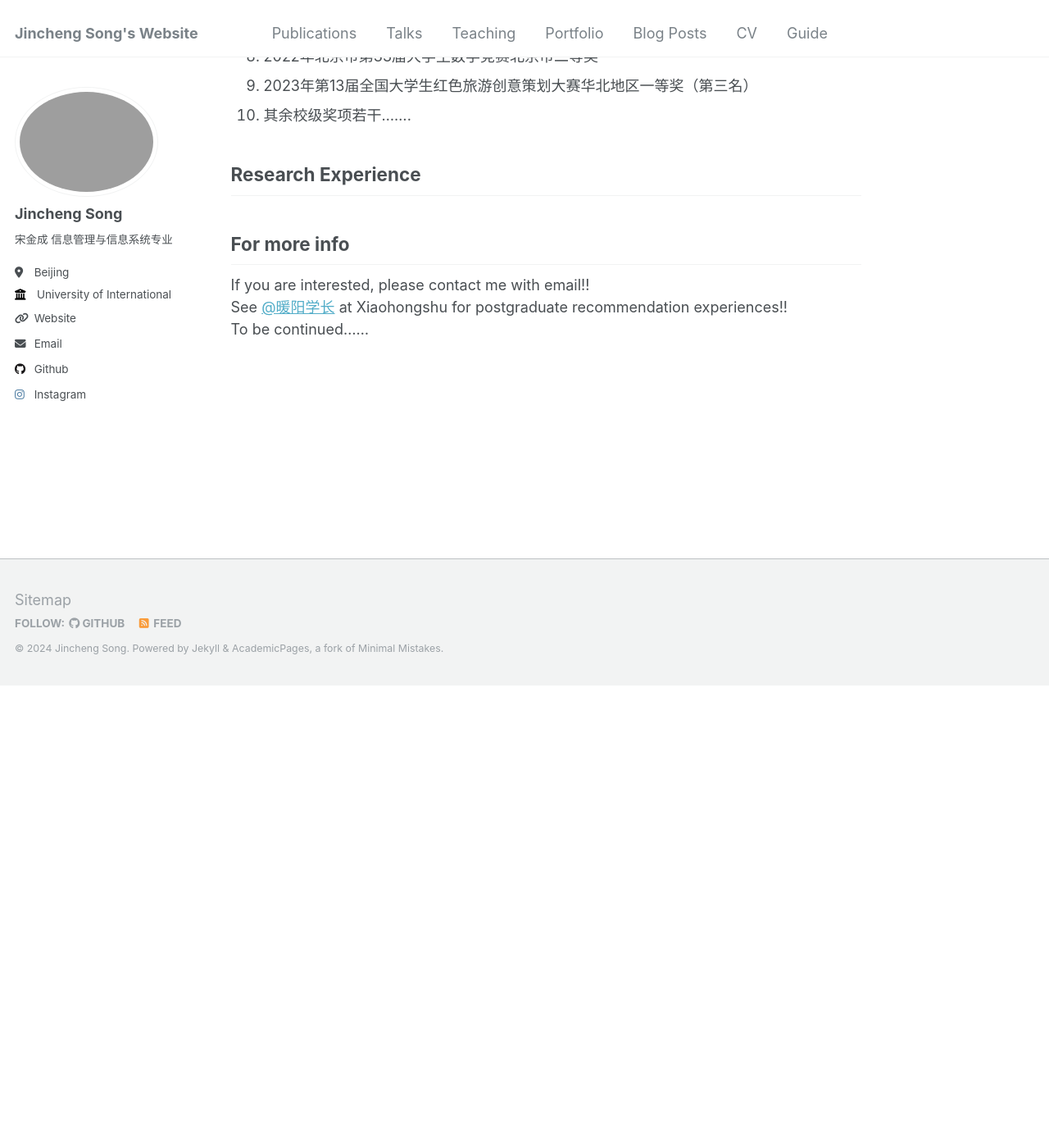
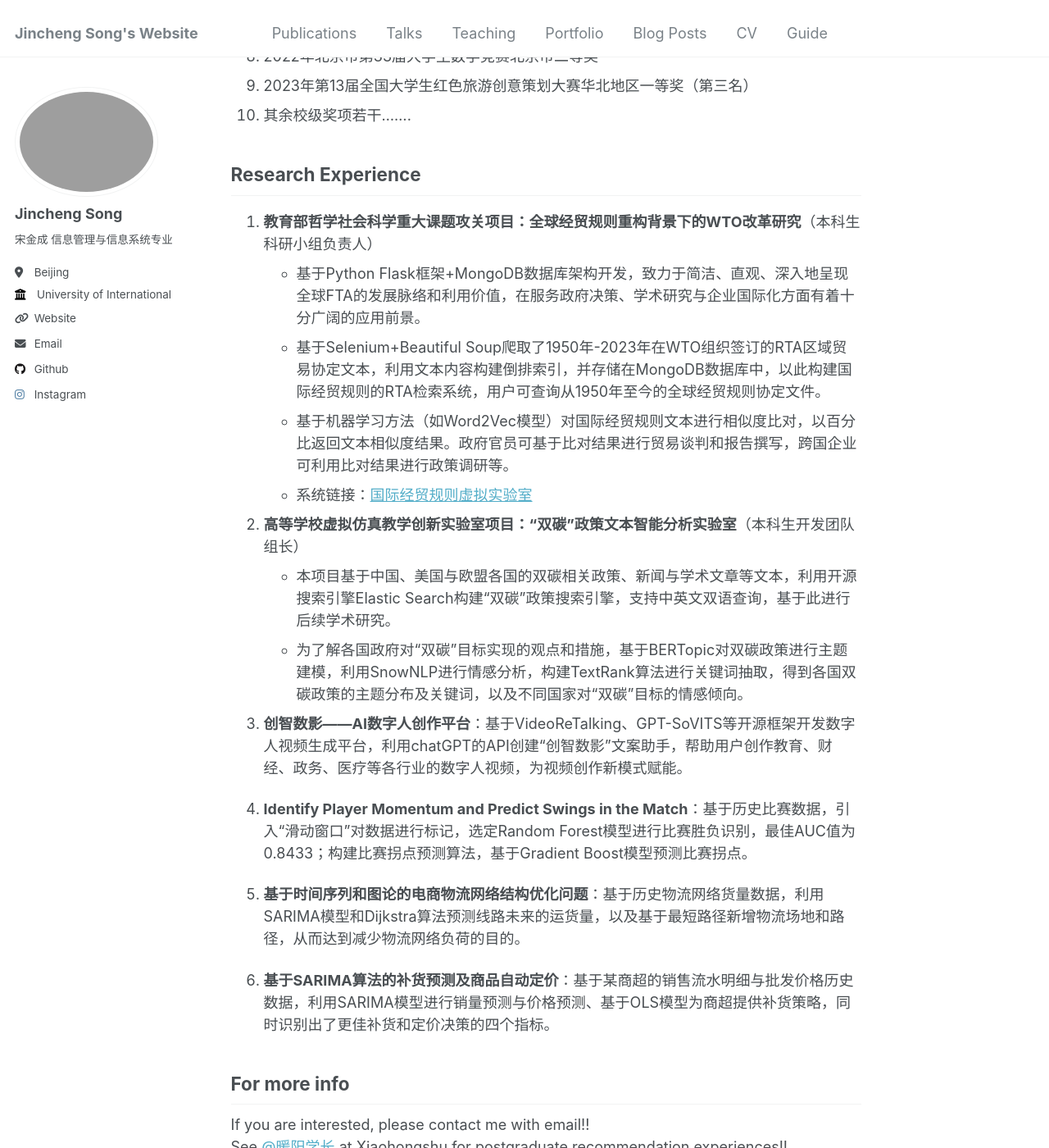
Before and after one commit to henrysong2003/henrysong2003.github.io, a Jekyll site: the page built from _pages/about.md, in a window 1280 px wide and 1400 px high, scrolled down 1399 px. Shown: the whole window at 82% size. Built offline with Jekyll 4.4.1, drawn with Linux system fonts in a browser that asks for light colours; before the commit the page ends 2236 px from its top, so only the background shows below that.

Commit message:
Update about.md

```diff
--- a/_pages/about.md
+++ b/_pages/about.md
@@ -44,8 +44,23 @@ Selected Awards
 
 Research Experience
 ------
+1. **教育部哲学社会科学重大课题攻关项目：全球经贸规则重构背景下的WTO改革研究**（本科生科研小组负责人）
+- 基于Python Flask框架+MongoDB数据库架构开发，致力于简洁、直观、深入地呈现全球FTA的发展脉络和利用价值，在服务政府决策、学术研究与企业国际化方面有着十分广阔的应用前景。
+- 基于Selenium+Beautiful Soup爬取了1950年-2023年在WTO组织签订的RTA区域贸易协定文本，利用文本内容构建倒排索引，并存储在MongoDB数据库中，以此构建国际经贸规则的RTA检索系统，用户可查询从1950年至今的全球经贸规则协定文件。
+- 基于机器学习方法（如Word2Vec模型）对国际经贸规则文本进行相似度比对，以百分比返回文本相似度结果。政府官员可基于比对结果进行贸易谈判和报告撰写，跨国企业可利用比对结果进行政策调研等。
+- 系统链接：[国际经贸规则虚拟实验室](http://www.ietr.com.cn/)
 
+2. **高等学校虚拟仿真教学创新实验室项目：“双碳”政策文本智能分析实验室**（本科生开发团队组长）
+- 本项目基于中国、美国与欧盟各国的双碳相关政策、新闻与学术文章等文本，利用开源搜索引擎Elastic Search构建“双碳”政策搜索引擎，支持中英文双语查询，基于此进行后续学术研究。
+- 为了解各国政府对“双碳”目标实现的观点和措施，基于BERTopic对双碳政策进行主题建模，利用SnowNLP进行情感分析，构建TextRank算法进行关键词抽取，得到各国双碳政策的主题分布及关键词，以及不同国家对“双碳”目标的情感倾向。
 
+3. **创智数影——AI数字人创作平台**：基于VideoReTalking、GPT-SoVITS等开源框架开发数字人视频生成平台，利用chatGPT的API创建“创智数影”文案助手，帮助用户创作教育、财经、政务、医疗等各行业的数字人视频，为视频创作新模式赋能。
+
+4. **Identify Player Momentum and Predict Swings in the Match**：基于历史比赛数据，引入“滑动窗口”对数据进行标记，选定Random Forest模型进行比赛胜负识别，最佳AUC值为0.8433；构建比赛拐点预测算法，基于Gradient Boost模型预测比赛拐点。
+
+5. **基于时间序列和图论的电商物流网络结构优化问题**：基于历史物流网络货量数据，利用SARIMA模型和Dijkstra算法预测线路未来的运货量，以及基于最短路径新增物流场地和路径，从而达到减少物流网络负荷的目的。
+
+6. **基于SARIMA算法的补货预测及商品自动定价**：基于某商超的销售流水明细与批发价格历史数据，利用SARIMA模型进行销量预测与价格预测、基于OLS模型为商超提供补货策略，同时识别出了更佳补货和定价决策的四个指标。
 
 For more info
 ------
```
